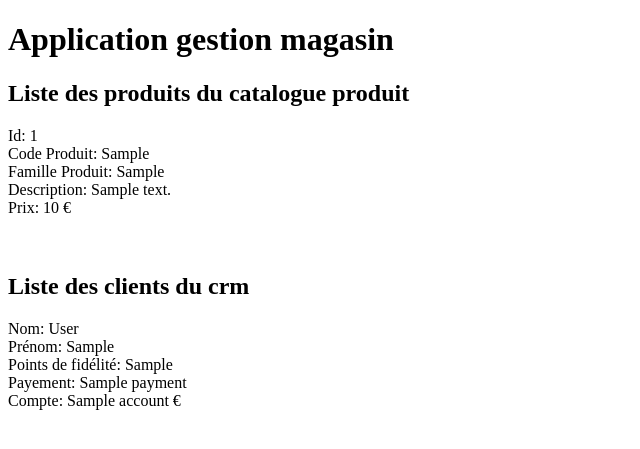
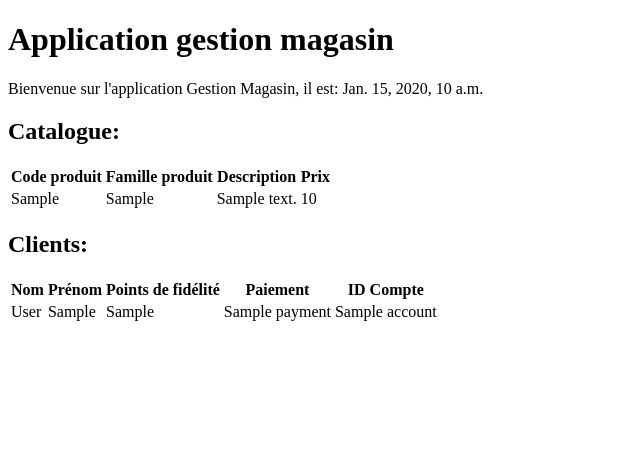
Before and after one commit to ursi-2020/gestion-magasin, a Django app: template application/djangoapp/templates/app.html in a window 1280 px wide. Shown: the top 449 px of the page, without its empty margins (0-640 px from the left). Run offline with Django 3.2, Linux system fonts and the light colour scheme; the template is opened without the code that fills it: most values are stand-ins (such as "Sample title", 1, 10 or a date in 2020); parts of the project's set-up code (start-up, migrations or seed data) failed here and were passed over.

Commit message:
[TEMPLATE] Add customers and products to index page
and change the display to tables

```diff
--- a/application/djangoapp/templates/app.html
+++ b/application/djangoapp/templates/app.html
@@ -6,25 +6,54 @@
     <h1>Application gestion magasin</h1>
 </head>
 <body>
-    <h2>Liste des produits du catalogue produit</h2>
 
-    {% for produit in products %}
-        Id:  {{ produit.id }} <br>
-        Code Produit: {{ produit.codeProduit }} <br>
-        Famille Produit: {{ produit.familleProduit }} <br>
-        Description: {{ produit.descriptionProduit }} <br>
-        Prix: {{ produit.prix }} € <br>
-        <br><br>
-    {% endfor %}
+    <p>Bienvenue sur l'application Gestion Magasin, il est: {{ time }}</p>
 
-    <h2>Liste des clients du crm</h2>
-    {% for c in customers %}
-        Nom:  {{ c.lastName }} <br>
-        Prénom: {{ c.firstName }} <br>
-        Points de fidélité: {{ c.fidelityPoint }} <br>
-        Payement: {{ c.payment }} <br>
-        Compte: {{ c.account }} € <br>
-        <br><br>
-    {% endfor %}
+
+    <h2>Catalogue:</h2>
+    <table>
+        <thead>
+            <tr>
+              <th>Code produit</th>
+              <th>Famille produit</th>
+              <th>Description</th>
+              <th>Prix</th>
+            </tr>
+        </thead>
+        <tbody>
+            {% for product in products %}
+            <tr>
+              <td> {{ product.codeProduit }}</td>
+              <td> {{ product.familleProduit }}</td>
+              <td> {{ product.descriptionProduit }}</td>
+              <td> {{ product.prix }}</td>
+            </tr>
+            {% endfor %}
+        </tbody>
+    </table>
+
+    <h2>Clients:</h2>
+    <table>
+        <thead>
+            <tr>
+              <th>Nom</th>
+              <th>Prénom</th>
+              <th>Points de fidélité</th>
+              <th>Paiement</th>
+              <th>ID Compte</th>
+            </tr>
+        </thead>
+        <tbody>
+            {% for customer in customers %}
+            <tr>
+              <td> {{ customer.lastName }}</td>
+              <td> {{ customer.firstName }}</td>
+              <td> {{ customer.fidelityPoint }}</td>
+              <td> {{ customer.payment }}</td>
+              <td> {{ customer.account }}</td>
+            </tr>
+            {% endfor %}
+        </tbody>
+    </table>
 </body>
 </html>
```
